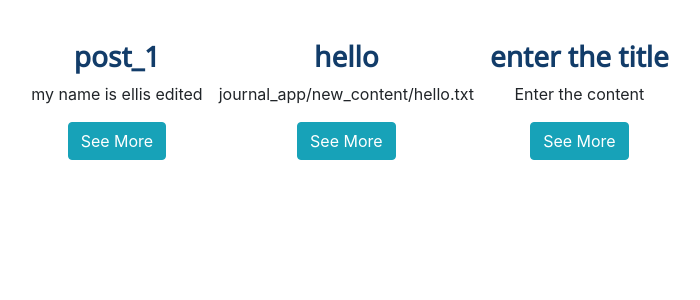
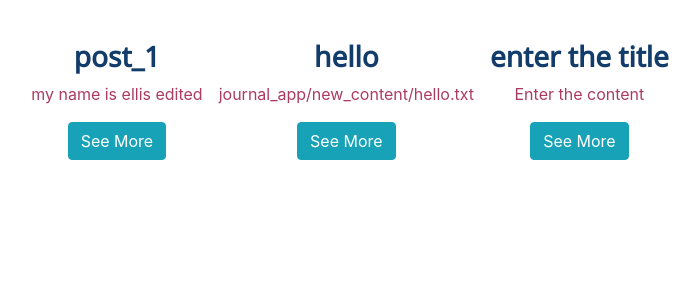
Before and after one commit to ellismckenzielee/flask_journal_app, a Flask app: page / in a window 1280 px wide. Shown: the part 150-450 px from the top of the page, without its empty margins (290-990 px from the left). Run offline with Flask 2, Linux system fonts and the light colour scheme; data comes from the database, SQL or seed files in the repository; some libraries are stand-ins or nearby versions.

Commit message:
changed colors

```diff
--- a/journal_app/static/stylesheet.css
+++ b/journal_app/static/stylesheet.css
@@ -17,6 +17,10 @@ header {
     font-weight: bold;
 }
 
+.post-content {
+    color: #AC3B61;
+}
+
 .container {
     text-align: center;
 }
```
